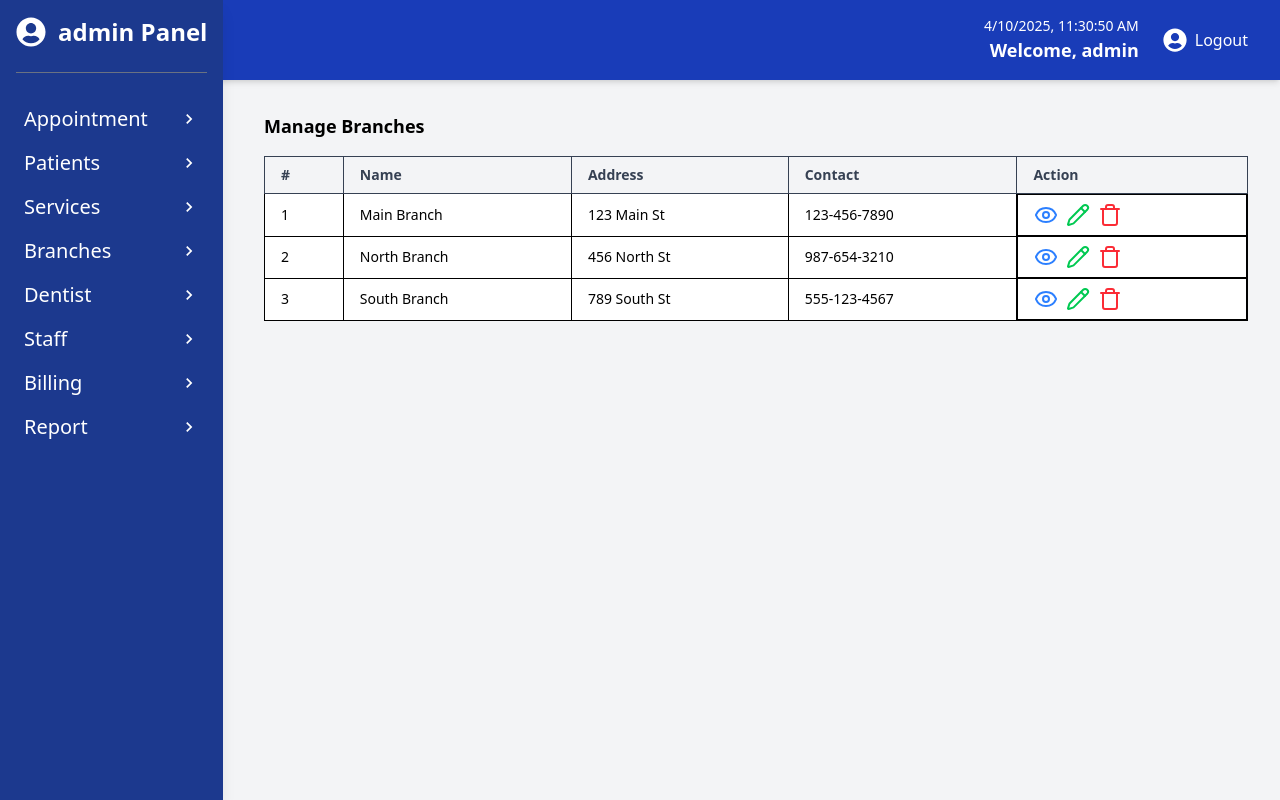
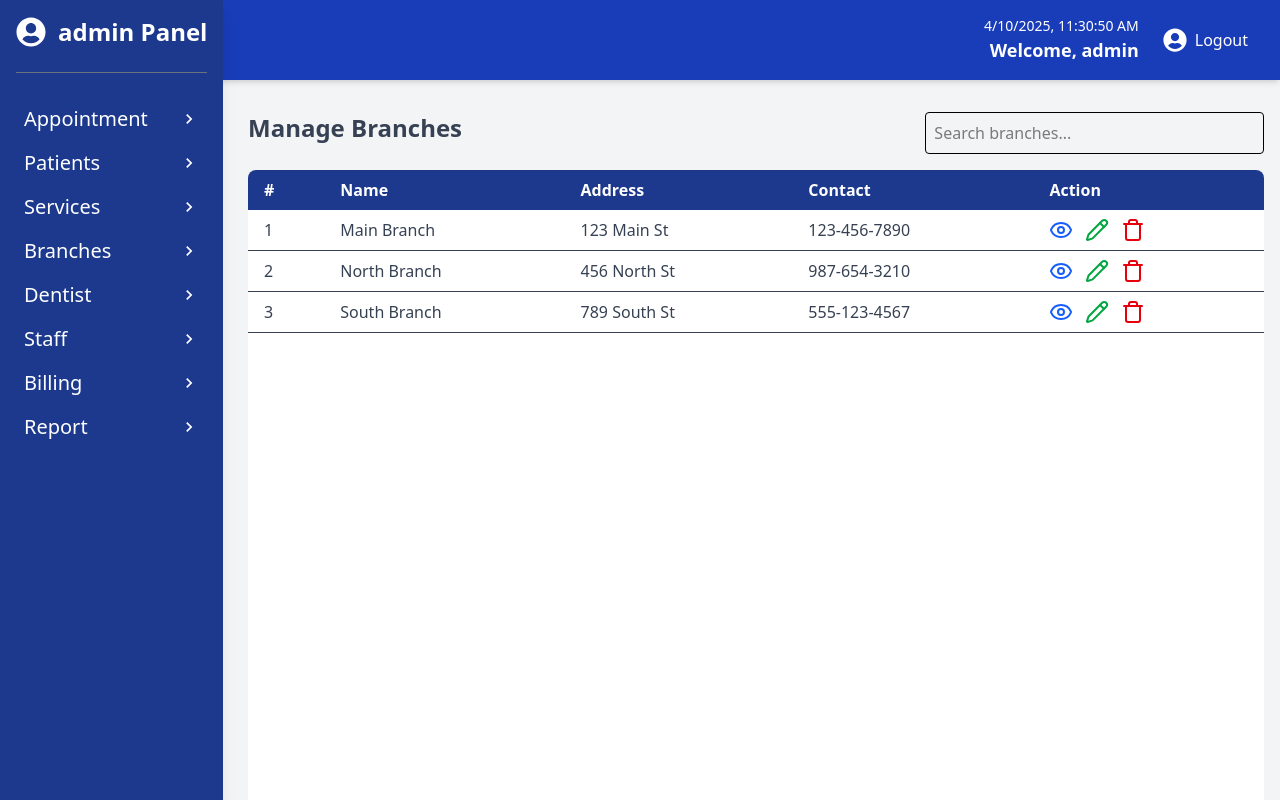
Before and after one commit to Deepak-Manasvi/DentalFrontend, a React (Vite) app: page /admin/manage-branches in a window 1280 px wide. Built offline with nearby package versions, Linux system fonts and the light colour scheme; sample sign-in values are in the browser's storage; the HTML template or start-up script is replaced by a standard one.

Commit message:
Update ManageBranches UI.

```diff
--- a/src/component/ManageBranches.jsx
+++ b/src/component/ManageBranches.jsx
@@ -31,30 +31,53 @@ const ManageBranches = () => {
   const branchesList = Array.isArray(branches) ? branches : [];
 
   return (
-    <div className="p-4">
-      <h2 className="text-lg font-semibold mb-4">Manage Branches</h2>
-      <table className="min-w-full bg-white border">
-        <thead className="bg-gray-100 text-left text-sm text-gray-700">
-          <tr>
-            <th className="border px-4 py-2">#</th>
-            <th className="border px-4 py-2">Name</th>
-            <th className="border px-4 py-2">Address</th>
-            <th className="border px-4 py-2">Contact</th>
-            <th className="border px-4 py-2">Action</th>
+    <div className="mx-auto overflow-x-hidden">
+      <div className="mb-4 mt-4 flex justify-between">
+        <h2 className="text-2xl font-bold text-gray-700">Manage Branches</h2>
+        <input
+          type="text"
+          placeholder="Search branches..."
+          className="p-2 border rounded w-1/3"
+        />
+      </div>
+
+      <div className="overflow-x-auto bg-white shadow-md rounded-lg h-screen">
+        <table className="w-full min-w-max border-collapse">
+          <thead className="bg-blue-900 text-white">
+            <tr className="text-sm md:text-base">
+              <th className="py-2 px-4 text-left">#</th>
+              <th className="py-2 px-4 text-left">Name</th>
+              <th className="py-2 px-4 text-left">Address</th>
+              <th className="py-2 px-4 text-left">Contact</th>
+              <th className="py-2 px-4 text-left">Action</th>
             </tr>
           </thead>
           <tbody>
             {branchesList.length > 0 ? (
               branchesList.map((branch, index) => (
-              <tr key={branch.id} className="hover:bg-gray-50 text-sm">
-                <td className="border px-4 py-2">{index + 1}</td>
-                <td className="border px-4 py-2">{branch.name}</td>
-                <td className="border px-4 py-2">{branch.address}</td>
-                <td className="border px-4 py-2">{branch.contact}</td>
-                <td className="border px-4 py-2 flex gap-2">
-                  <Eye className="text-blue-500 cursor-pointer" onClick={() => handleView(branch)} />
-                  <Pencil className="text-green-500 cursor-pointer" onClick={() => handleEdit(branch)} />
-                  <Trash className="text-red-500 cursor-pointer" onClick={() => handleDelete(branch.id)} />
+                <tr
+                  key={branch.id}
+                  className="border-b text-sm md:text-base text-gray-700 hover:bg-gray-100"
+                >
+                  <td className="py-2 px-4">{index + 1}</td>
+                  <td className="py-2 px-4">{branch.name}</td>
+                  <td className="py-2 px-4">{branch.address}</td>
+                  <td className="py-2 px-4">{branch.contact}</td>
+                  <td className="py-2 px-4">
+                    <div className="flex gap-3">
+                      <Eye
+                        className="text-blue-600 hover:text-blue-800 cursor-pointer"
+                        onClick={() => handleView(branch)}
+                      />
+                      <Pencil
+                        className="text-green-600 hover:text-green-800 cursor-pointer"
+                        onClick={() => handleEdit(branch)}
+                      />
+                      <Trash
+                        className="text-red-600 hover:text-red-800 cursor-pointer"
+                        onClick={() => handleDelete(branch.id)}
+                      />
+                    </div>
                   </td>
                 </tr>
               ))
@@ -68,6 +91,8 @@ const ManageBranches = () => {
           </tbody>
         </table>
       </div>
+    </div>
+
   );
 };
 
```
Lines whose indentation alone changed are shown as unchanged.
